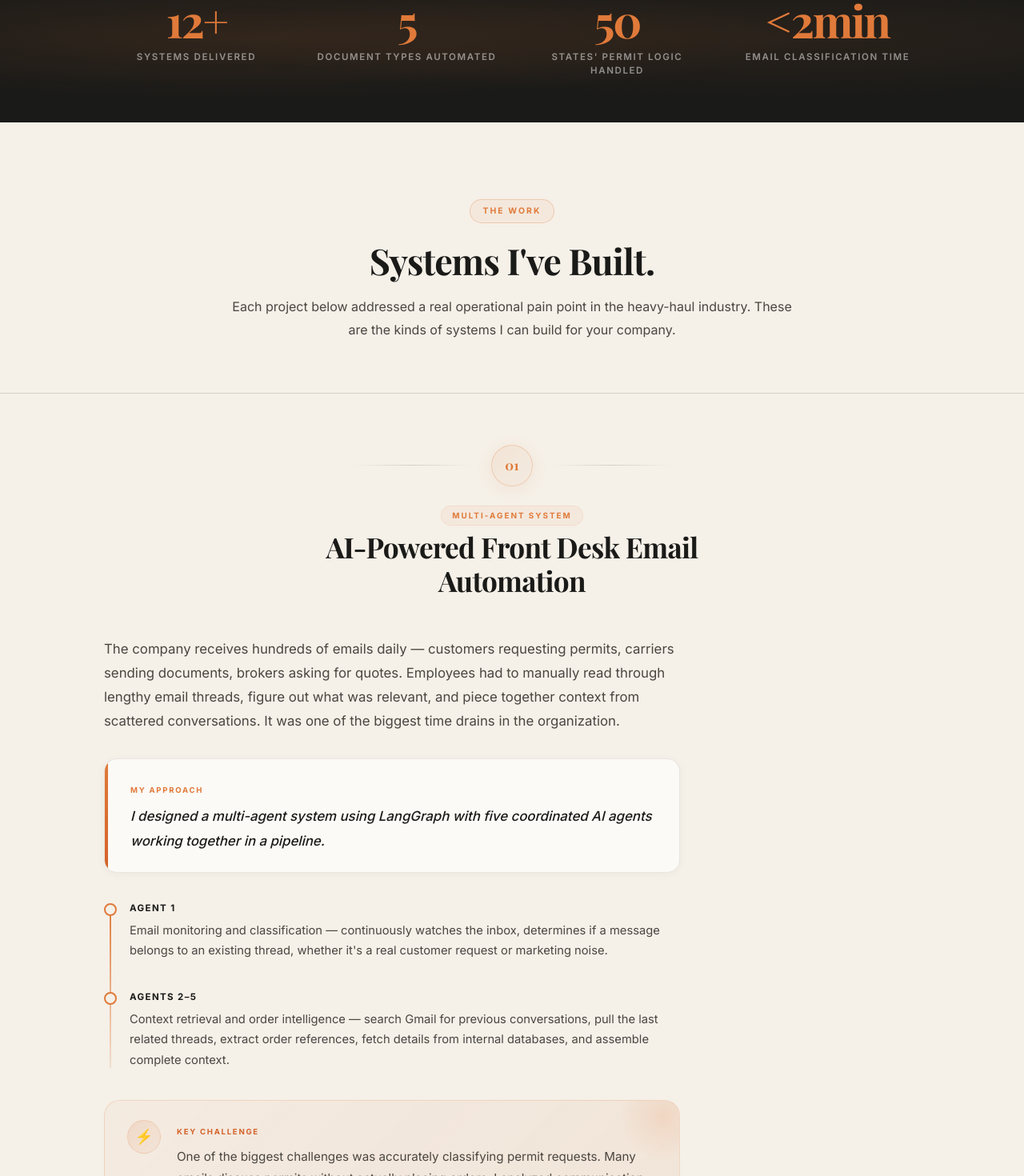
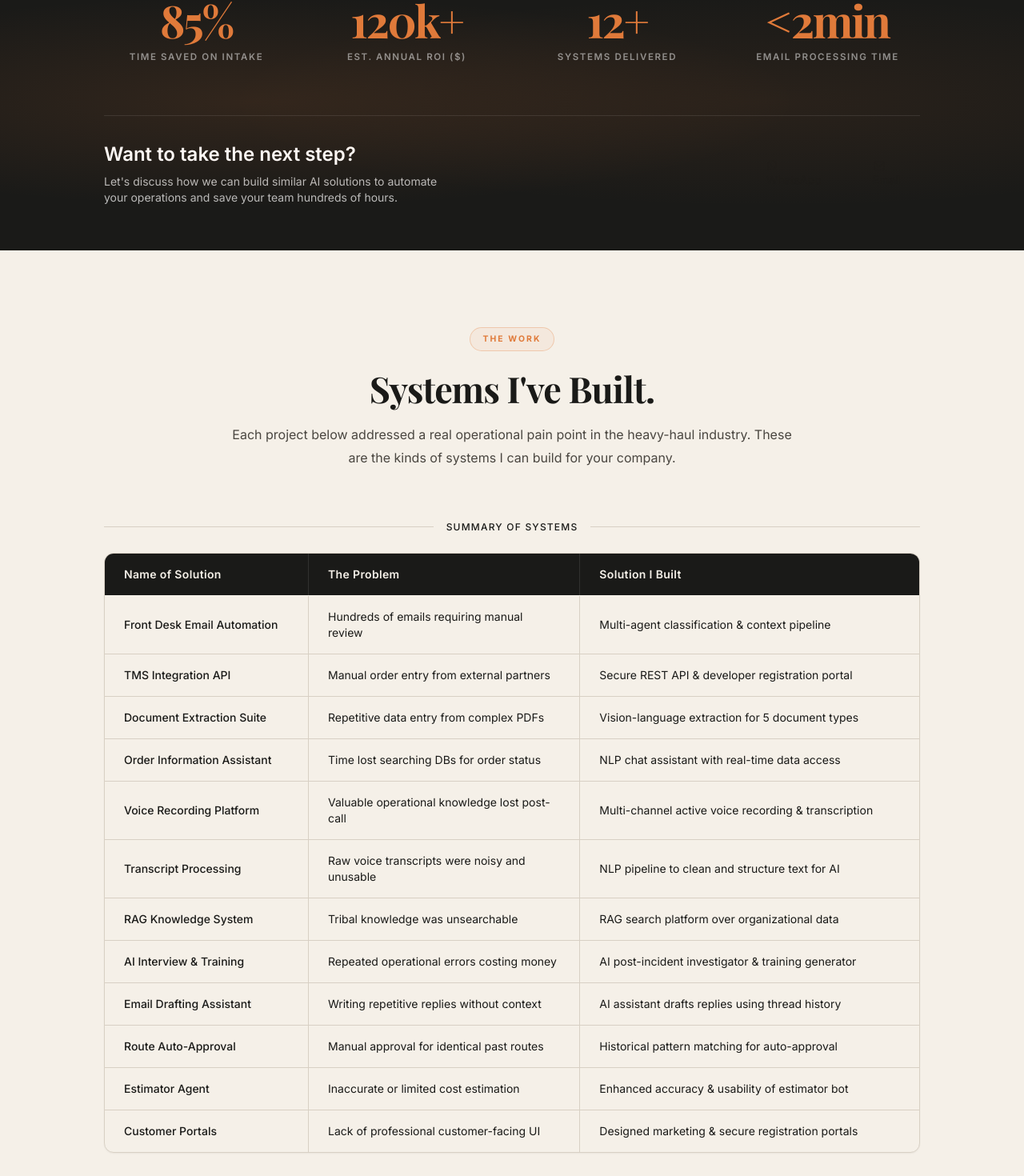
Before and after one commit to ImaduddeenKhan/IMAD-PORTFOLIO, a Next.js app: page /freelancing_work in a window 1280 px wide. Shown: the part 1533-3003 px from the top of the page at 80% size. Built offline with nearby package versions, Linux system fonts and the light colour scheme; no server answers; a web font is replaced by a local one.

Commit message:
added freelancing_work_v2

```diff
--- a/app/freelancing_work/page.jsx
+++ b/app/freelancing_work/page.jsx
@@ -23,6 +23,21 @@ const chapterIntro = {
     "I was brought in to change that.",
   ],
 };
+
+const systemSummary = [
+  { name: "Front Desk Email Automation", problem: "Hundreds of emails requiring manual review", solution: "Multi-agent classification & context pipeline" },
+  { name: "TMS Integration API", problem: "Manual order entry from external partners", solution: "Secure REST API & developer registration portal" },
+  { name: "Document Extraction Suite", problem: "Repetitive data entry from complex PDFs", solution: "Vision-language extraction for 5 document types" },
+  { name: "Order Information Assistant", problem: "Time lost searching DBs for order status", solution: "NLP chat assistant with real-time data access" },
+  { name: "Voice Recording Platform", problem: "Valuable operational knowledge lost post-call", solution: "Multi-channel active voice recording & transcription" },
+  { name: "Transcript Processing", problem: "Raw voice transcripts were noisy and unusable", solution: "NLP pipeline to clean and structure text for AI" },
+  { name: "RAG Knowledge System", problem: "Tribal knowledge was unsearchable", solution: "RAG search platform over organizational data" },
+  { name: "AI Interview & Training", problem: "Repeated operational errors costing money", solution: "AI post-incident investigator & training generator" },
+  { name: "Email Drafting Assistant", problem: "Writing repetitive replies without context", solution: "AI assistant drafts replies using thread history" },
+  { name: "Route Auto-Approval", problem: "Manual approval for identical past routes", solution: "Historical pattern matching for auto-approval" },
+  { name: "Estimator Agent", problem: "Inaccurate or limited cost estimation", solution: "Enhanced accuracy & usability of estimator bot" },
+  { name: "Customer Portals", problem: "Lack of professional customer-facing UI", solution: "Designed marketing & secure registration portals" }
+];
 
 const projects = [
   {
@@ -346,16 +361,41 @@ export default async function FreelanceCaseStudy() {
           <div className="cs-container">
             <div className="cs-impact-grid">
               {[
+                { value: "85%", label: "Time Saved on Intake" },
+                { value: "120k+", label: "Est. Annual ROI ($)" },
                 { value: "12+", label: "Systems Delivered" },
-                { value: "5", label: "Document Types Automated" },
-                { value: "50", label: "States' Permit Logic Handled" },
-                { value: "<2min", label: "Email Classification Time" },
+                { value: "<2min", label: "Email Processing Time" },
               ].map((stat) => (
                 <div key={stat.label} className="cs-impact-stat">
                   <span className="cs-impact-value">{stat.value}</span>
                   <span className="cs-impact-label">{stat.label}</span>
                 </div>
               ))}
+            </div>
+
+            <div className="mt-12 md:mt-16 pt-8 border-t border-white/10 flex flex-col md:flex-row items-center justify-between gap-6">
+              <div className="text-center md:text-left">
+                <h3 className="text-white font-playfair text-2xl font-semibold mb-2">Want to take the next step?</h3>
+                <p className="text-white/70 text-sm max-w-md">Let's discuss how we can build similar AI solutions to automate your operations and save your team hundreds of hours.</p>
+              </div>
+              <div className="flex flex-col sm:flex-row gap-4 w-full md:w-auto">
+                <a
+                  href={`https://wa.me/${whatsappPhone}?text=${whatsappMsg}`}
+                  target="_blank"
+                  rel="noopener noreferrer"
+                  className="cs-contact-btn-whatsapp text-sm py-2 px-6"
+                >
+                  <svg viewBox="0 0 32 32" className="h-4 w-4 mr-2" aria-hidden="true"><path fill="currentColor" d="M19.11 17.21c-.27-.14-1.62-.8-1.87-.89-.25-.09-.43-.14-.62.14-.18.27-.71.89-.87 1.07-.16.18-.32.2-.59.07-.27-.14-1.16-.43-2.21-1.37-.82-.73-1.37-1.63-1.53-1.91-.16-.27-.02-.42.12-.55.12-.12.27-.32.41-.48.14-.16.18-.27.27-.46.09-.18.05-.34-.02-.48-.07-.14-.62-1.5-.86-2.05-.23-.55-.46-.48-.62-.49l-.53-.01a1.02 1.02 0 0 0-.74.34c-.25.27-.96.94-.96 2.3 0 1.36.99 2.67 1.13 2.85.14.18 1.94 2.97 4.71 4.16.66.28 1.17.45 1.57.58.66.21 1.26.18 1.74.11.53-.08 1.62-.66 1.85-1.3.23-.64.23-1.18.16-1.3-.07-.11-.25-.18-.52-.32Zm-4.95 6.76h-.01a9.7 9.7 0 0 1-4.94-1.35l-.36-.21-3.67.96.98-3.58-.23-.37a9.69 9.69 0 0 1-1.49-5.18C4.45 8.86 8.85 4.46 14.17 4.46a9.6 9.6 0 0 1 6.84 2.84 9.6 9.6 0 0 1 2.83 6.85c0 5.32-4.4 9.72-9.68 9.72Zm8.25-17.97A11.55 11.55 0 0 0 14.17 2.5C7.76 2.5 2.49 7.77 2.49 14.18c0 2.05.54 4.05 1.55 5.81L2.4 26.5l6.66-1.74a11.66 11.66 0 0 0 5.11 1.3h.01c6.41 0 11.68-5.27 11.68-11.68a11.62 11.62 0 0 0-3.45-8.38Z"/></svg>
+                  WhatsApp
+                </a>
+                <a
+                  href={`mailto:${emailAddress}?subject=${emailSubject}&body=${emailBody}`}
+                  className="cs-contact-btn-email text-sm py-2 px-6"
+                >
+                  <svg className="w-4 h-4 mr-2" fill="none" stroke="currentColor" viewBox="0 0 24 24" xmlns="http://www.w3.org/2000/svg"><path strokeLinecap="round" strokeLinejoin="round" strokeWidth="2" d="M3 8l7.89 5.26a2 2 0 002.22 0L21 8M5 19h14a2 2 0 002-2V7a2 2 0 00-2-2H5a2 2 0 00-2 2v10a2 2 0 002 2z"></path></svg>
+                  Email
+                </a>
+              </div>
             </div>
           </div>
         </section>
@@ -369,6 +409,34 @@ export default async function FreelanceCaseStudy() {
               <p className="cs-chapter-sub">
                 Each project below addressed a real operational pain point in the heavy-haul industry. These are the kinds of systems I can build for your company.
               </p>
+            </div>
+
+            <div className="mb-24 animate-fade-up">
+              <div className="flex items-center gap-4 mb-6">
+                <div className="h-px bg-[var(--cs-border)] flex-grow"></div>
+                <h3 className="font-playfair text-xl font-medium tracking-tight text-[var(--cs-fg)] uppercase tracking-widest text-xs">Summary of Systems</h3>
+                <div className="h-px bg-[var(--cs-border)] flex-grow"></div>
+              </div>
+              <div className="overflow-x-auto rounded-xl border border-[var(--cs-border)] shadow-sm bg-[var(--cs-bg)]">
+                <table className="w-full text-left text-sm whitespace-nowrap md:whitespace-normal border-collapse">
+                  <thead>
+                    <tr className="bg-[var(--cs-fg)] text-[var(--cs-bg)]">
+                      <th className="px-6 py-4 font-semibold tracking-wide border-b border-white/10 w-1/4">Name of Solution</th>
+                      <th className="px-6 py-4 font-semibold tracking-wide border-b border-white/10 border-l border-white/10 w-1/3">The Problem</th>
+                      <th className="px-6 py-4 font-semibold tracking-wide border-b border-white/10 border-l border-white/10">Solution I Built</th>
+                    </tr>
+                  </thead>
+                  <tbody className="divide-y divide-[var(--cs-border)] text-[var(--cs-fg)]/80">
+                    {systemSummary.map((sys, idx) => (
+                      <tr key={idx} className="hover:bg-black/5 transition-colors">
+                        <td className="px-6 py-4 font-medium text-[var(--cs-fg)] border-r border-[var(--cs-border)]">{sys.name}</td>
+                        <td className="px-6 py-4 border-r border-[var(--cs-border)] text-[var(--cs-fg)]/70">{sys.problem}</td>
+                        <td className="px-6 py-4">{sys.solution}</td>
+                      </tr>
+                    ))}
+                  </tbody>
+                </table>
+              </div>
             </div>
           </div>
 
```
